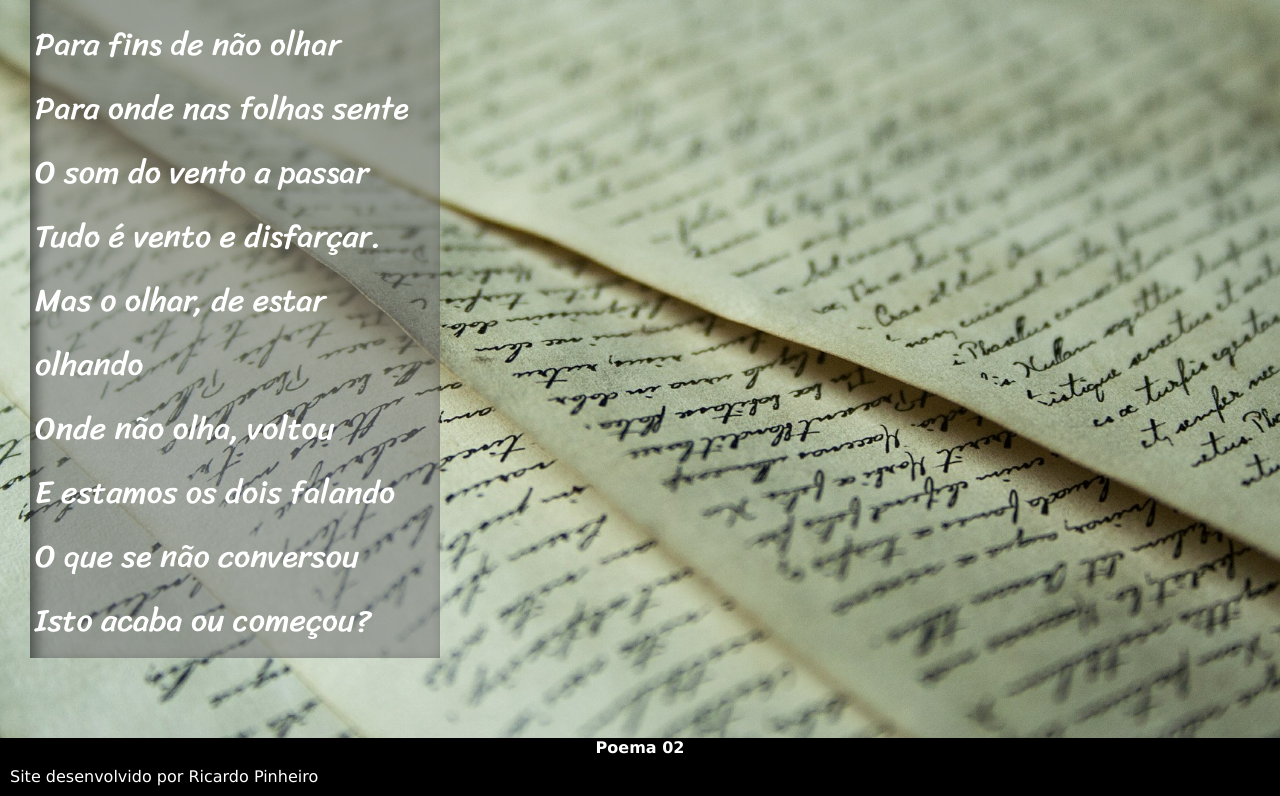
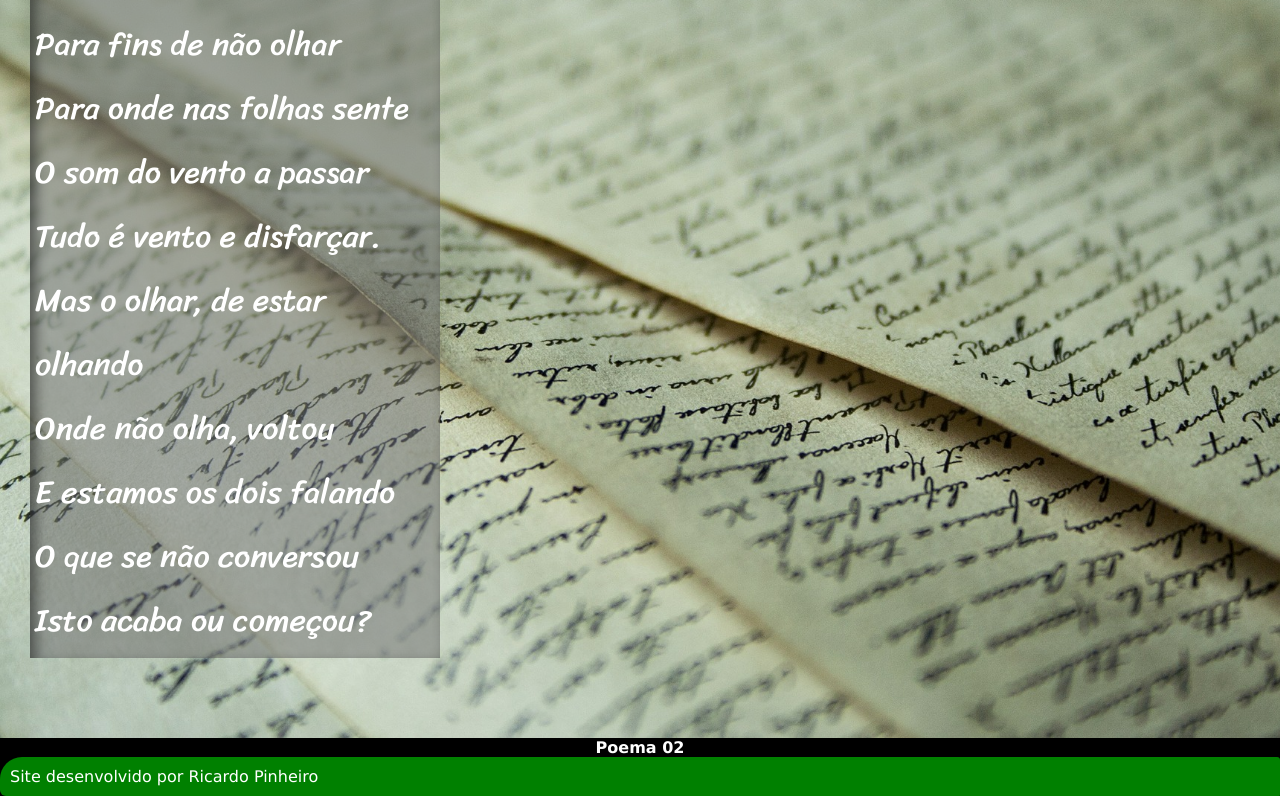
Before and after one commit to RicardoPinheiroDev/Projeto_02-Efeito_Parallax_html, a plain HTML site: page index.html in a window 1280 px wide. Shown: the part 2778-3574 px from the top of the page. Drawn offline with Linux system fonts and the light colour scheme.

Commit message:
Mudanças no estilo do footer

```diff
--- a/css/style.css
+++ b/css/style.css
@@ -99,7 +99,8 @@ section#img02 {
 }
 
 footer {
-    background-color: black;
+    border-radius: 22px 3px 1px 6px;
+    background-color: green;
     color: white;
     padding: 10px;
 }
```
